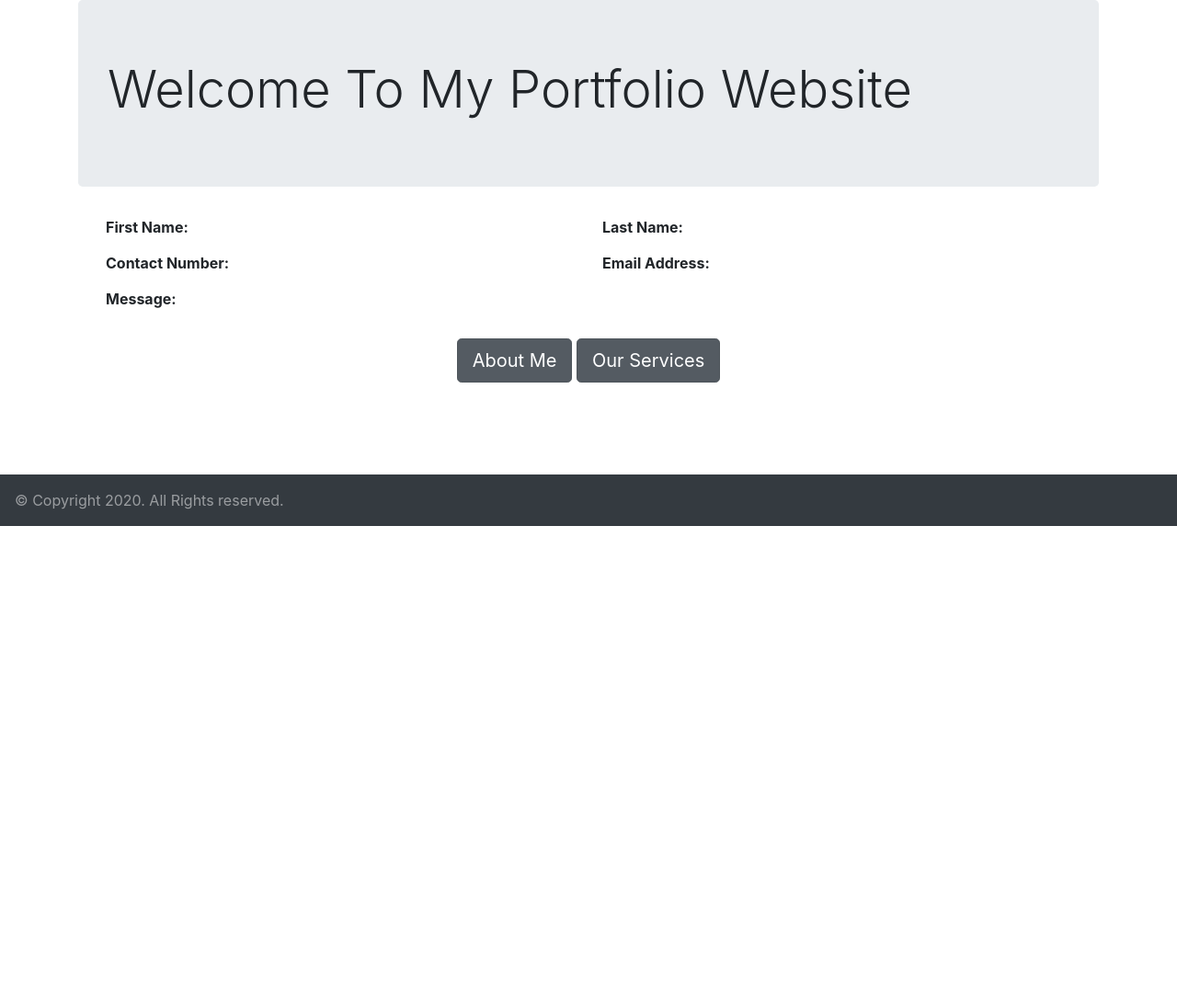
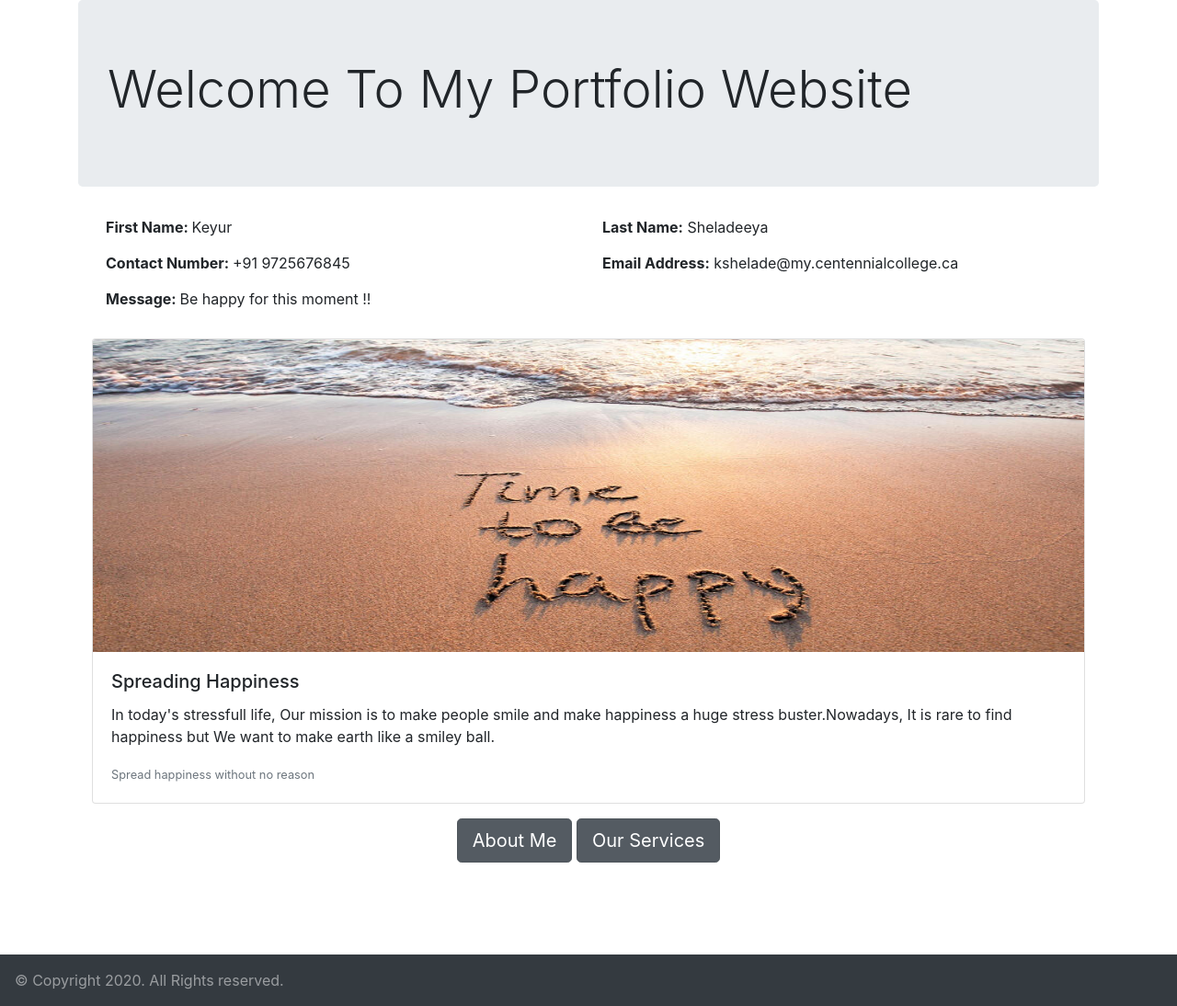
Before and after one commit to KSheladeeya/COMP229-Assignment2, a Node server app: page /home in a window 1280 px wide. Shown: the part 56-1150 px from the top of the page at 92% size. Before the commit the page ends 628 px from the top, so only its background shows below. Run offline with Node 20, Linux system fonts and the light colour scheme; some libraries are stand-ins or nearby versions.

Commit message:
update resume part and some change in design

```diff
--- a/package.json
+++ b/package.json
@@ -1,3 +1,4 @@
+
 {
   "name": "comp229-w21-myportfolioapp",
   "version": "0.0.2",
@@ -22,7 +23,7 @@
     "popper.js": "^1.16.1"
   },
   "description": "My portfolio website for COMP229",
-  "main": "index.js",
+  "main": "server.js",
   "devDependencies": {},
   "repository": {
     "type": "git",
--- a/public/Content/app.css
+++ b/public/Content/app.css
@@ -1 +1,7 @@
 /* custom css goes here */
+
+
+.card .card-img-top {height:150px;}
+.project-div {padding-left:50px;}
+.contact-detail {margin:15px 0 15px 0}
+.card .card-img-top.happiness {height: 340px;}
--- a/routes/index.js
+++ b/routes/index.js
@@ -11,11 +11,12 @@
 var express = require('express');
 var router = express.Router();
 
-let firstName = '';
-let lastName = '';
-let contactNumber = '';
-let emailId = '';
-let message = '';
+/* default values for first time home page */
+let firstName = 'Keyur';
+let lastName = 'Sheladeeya';
+let contactNumber = '+91 9725676845';
+let emailId = 'kshelade@my.centennialcollege.ca';
+let message = 'Be happy for this moment !!';
 
 /* GET home page. */
 router.get('/', function(req, res, next) {
--- a/views/index.ejs
+++ b/views/index.ejs
@@ -17,7 +17,7 @@
     <div class="jumbotron">
       <h1 class="display-4"><% if (title == "Home"){ %>
         Welcome To My Portfolio Website
-        <% } else { %> <%= title %> <% } %> </h1>
+        <% } else { %> <%= title %> <% } %> </h1> <!-- condition for different msg for different pages -->
     </div>
 
     <!--Home page content -->
@@ -37,6 +37,8 @@
 
 </div><!-- container class end-->
 
+<!-- bottom navigation -->
 <%- include partials/bottom_nav.ejs %>
 
+<!-- html footer section-->
 <%- include partials/footer.ejs %>
--- a/views/partials/about_me.ejs
+++ b/views/partials/about_me.ejs
@@ -29,7 +29,8 @@
                       my bachelor's in Computer Engineering from India.
                 </p>
                 <p class="card-text">
-                  <small class="text-muted">Nice to meet you !</small>
+                 <!-- <small class="text-muted">Nice to meet you !</small> -->
+                 <a href="Assets/pdf/Keyur_sheladiya.pdf" view> click here to view my resume</a>
                 </p>
               </div>
             </div>
--- a/views/partials/header.ejs
+++ b/views/partials/header.ejs
@@ -13,15 +13,13 @@
   <meta charset="UTF-8">
   <meta name="viewport" content="width=device-width, initial-scale=1.0">
   <title><%= title %></title>
+
   <!-- CSS Section -->
   <link rel="stylesheet" href="/bootstrap/dist/css/bootstrap.min.css">
   <link rel="stylesheet" href="/@fortawesome/fontawesome-free/css/all.min.css">
-  <link rel='stylesheet' href='/Content/app.css' />
-  <style>
-    .card .card-img-top {height:150px;}
-    .project-div {padding-left:50px;}
-    .contact-detail {margin:15px 0 15px 0}
-  </style>
+  <link rel='stylesheet' href='/Content/app.css' /> <!-- Custom css used here by using app.css -->
+
+
 
 </head>
 <body>
--- a/views/partials/home_page.ejs
+++ b/views/partials/home_page.ejs
@@ -33,6 +33,18 @@
           </div>
         </div>
 
+        <!-- Mission Statement -->
+        <div class="card mb-3">
+
+            <img class="card-img-top happiness" src="Assets/images/timetobehappy.jpg" alt="Happiness behind">
+
+          <div class="card-body">
+            <h5 class="card-title">Spreading Happiness</h5>
+            <p class="card-text">In today's stressfull life, Our mission is to make people smile and make happiness a huge stress buster.Nowadays, It is rare to find happiness but We want to make earth like a smiley ball.</p>
+            <p class="card-text"><small class="text-muted">Spread happiness without no reason</small></p>
+          </div>
+        </div>
+
         <div class="row text-center">
           <div class="col-sm-12">
             <a href="/about" class="btn btn-secondary btn-lg active" role="button" aria-pressed="true">About Me</a>
--- a/views/partials/projects.ejs
+++ b/views/partials/projects.ejs
@@ -12,6 +12,7 @@
       <% if (title == "Projects"){ %>
         <div class="row text-center">
 
+          <!--First project-->
           <div class="col-md-4 project-div">
             <div class="card" style="width: 18rem;">
               <img class="card-img-top" src="Assets/images/shopping_application.jpg" alt="RestOff App">
@@ -25,25 +26,27 @@
             </div>
           </div>
 
+          <!--Second project-->
           <div class="col-md-4  project-div">
             <div class="card" style="width: 18rem;">
               <img class="card-img-top" src="Assets/images/krushi_app.png" alt="Krushi App">
               <div class="card-body">
                 <h5 class="card-title">Krushi Web</h5>
                 <p class="card-text">It is a demo website that we built in hackathon which was held
-                 in Rajashthan by Rajashthan Government with the help of html, CSS, JavaScript,
+                 in Rajashthan, India.It was built with the help of html, CSS, JavaScript and
                   bootstrap.The main reason behind this app was that Farmers can sell their crops
                   directly to the local people through this web application.</p>
               </div>
             </div>
           </div>
 
+          <!--Third project-->
           <div class="col-md-4  project-div">
             <div class="card" style="width: 18rem;">
               <img class="card-img-top" src="Assets/images/ks logo.jpg" alt="Portfolio App">
               <div class="card-body">
                 <h5 class="card-title">My Portfolio Website</h5>
-                <p class="card-text">The view that you're seeing right now comes from My porfolio
+                <p class="card-text">The view that you're seeing right now comes from this porfolio
                 website :). I am building this website by using html, CSS, Node.js, Express.js,
                 bootstrap, MongoDB etc. This is my first portfolio website and learning so much
                 new things.</p>
--- a/views/partials/services.ejs
+++ b/views/partials/services.ejs
@@ -15,8 +15,8 @@
             <img src="Assets/images/web_development.jpg"
             alt="Web Development" width="100%" height="100%">
         </div>
+
         <div class="col-md-6">
-
           <h3> Mobile Application Development</h3>
             <img src="Assets/images/mobile_development.jpeg"
           alt="Mobile Development" width="100%" height="100%">
```
Also changed, not shown: public/Assets/images/timetobehappy.jpg (added), views/partials/main_nav.ejs (line endings or trailing spaces), 2 other files.
